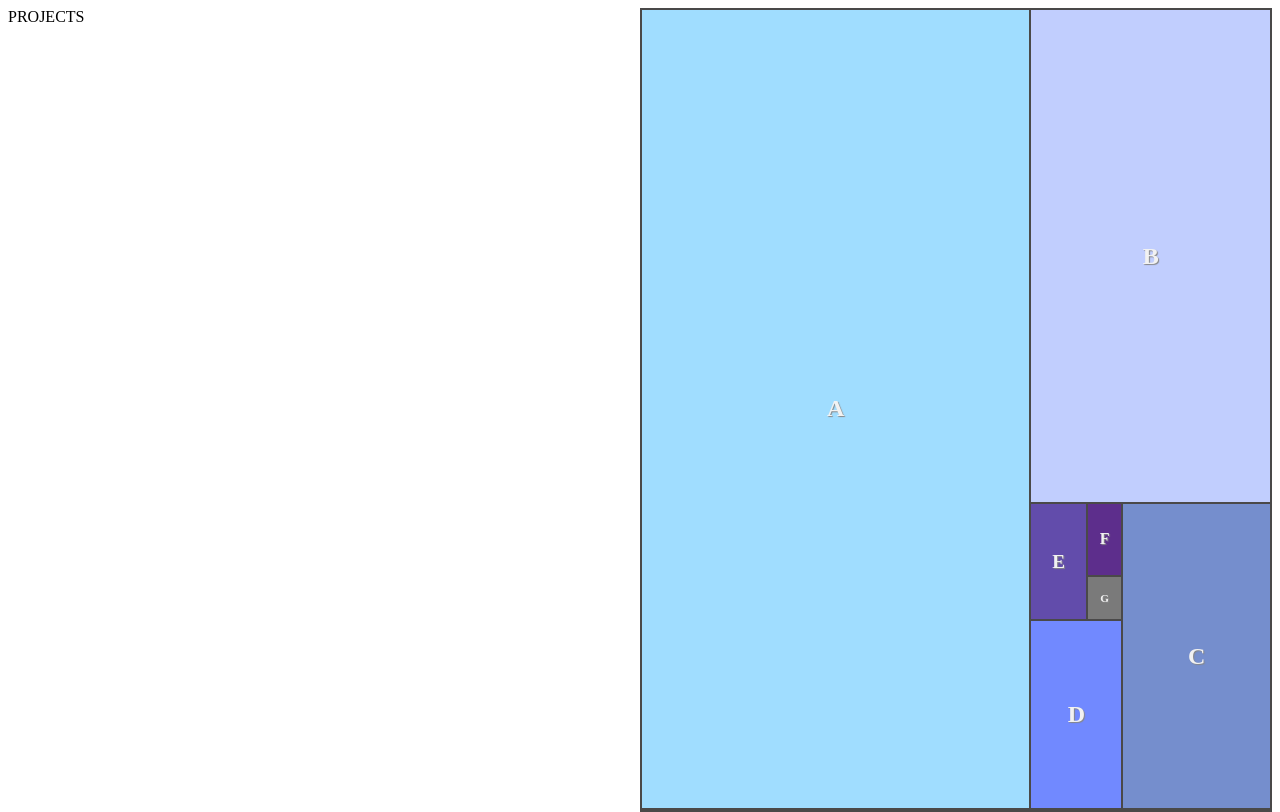
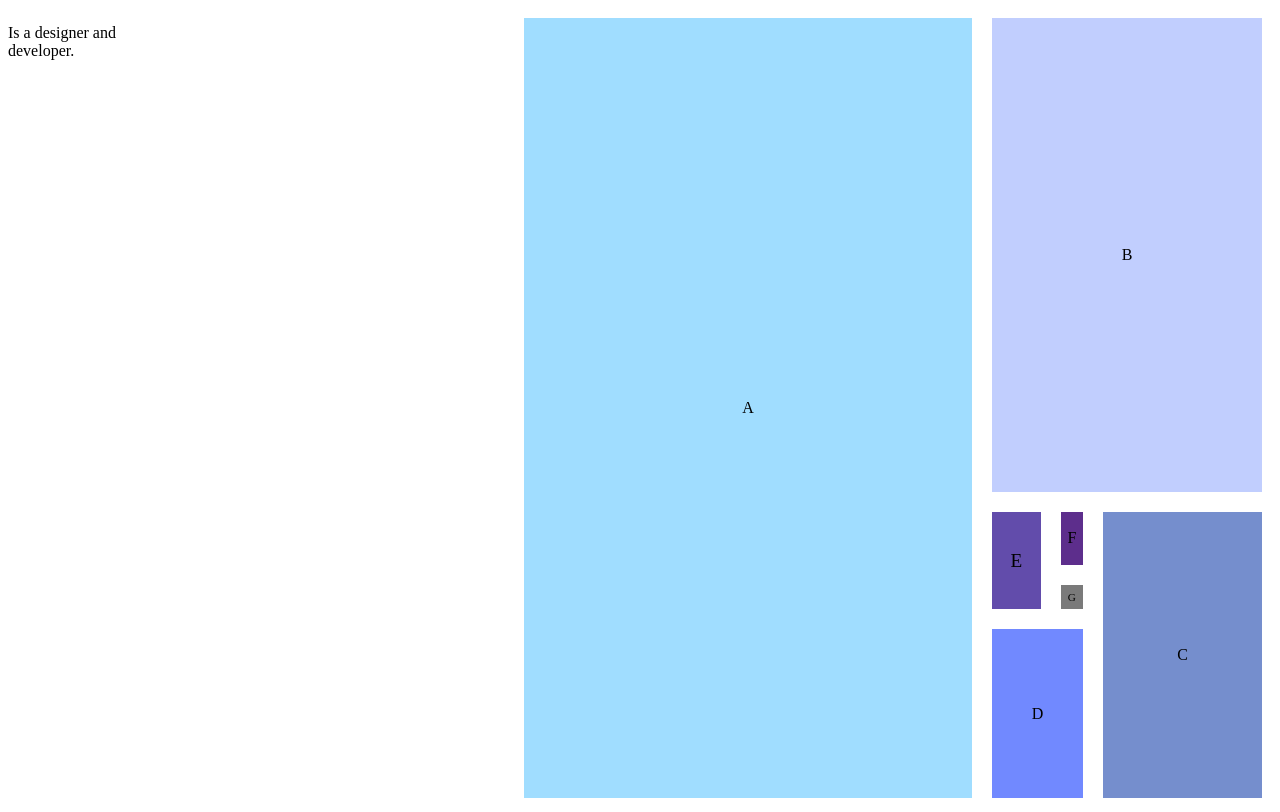
Before and after one commit to yukseltron/fibgrid, a plain HTML site: page index.html in a window 1280 px wide. Shown: the top 812 px of the page. Drawn offline with Linux system fonts and the light colour scheme.

Commit message:
create fibonacci grid

```diff
--- a/index.html
+++ b/index.html
@@ -7,8 +7,10 @@
   </head>
   <body>
       <div class="container">
-          <div class="left">
-              PROJECTS
+          <div class="left-container">
+              <p>
+                Is a designer and developer.
+              </p>
           </div>
           <div class="gr-container">
             <div class="item a">A</div>
--- a/style.css
+++ b/style.css
@@ -1,6 +1,6 @@
 .container {
     display: grid;
-    grid-template-columns: 50% 50%;
+    grid-template-columns: 40% 60%;
     grid-template-rows: 50% auto;
     grid-template-areas:
       "L R";
@@ -8,7 +8,6 @@
 
 .gr-container {
   height: 100vh;
-  border: 0.5px solid #4A4949;
   display: grid;
   grid-template-columns: 61.8% 9.02% 5.58% 23.6%;
   grid-template-rows: 61.8% 9.02% 5.58% 23.6%;
@@ -19,18 +18,20 @@
     "A D D C";
 }
 
+.left-container {
+    display: grid;
+    grid-template-columns: 25% 75%;
+    grid-template-rows: 50% auto;
+    grid-template-areas:
+      "L R";
+}
+
 .item {
   display: flex;
   justify-content: center;
   align-items: center;
-  height: 100%;
-  width: 100%;
-  color: #F2F2F2;
-  font-size: 1.5em;
-  font-weight: 700;
-  text-shadow: 1px 1px 1px #878787;
-  box-sizing: border-box;
-  border: 0.5px solid #4A4949;
+  padding: 5px;
+  border: 10px solid white;
 }
 
 .item.a {
```
